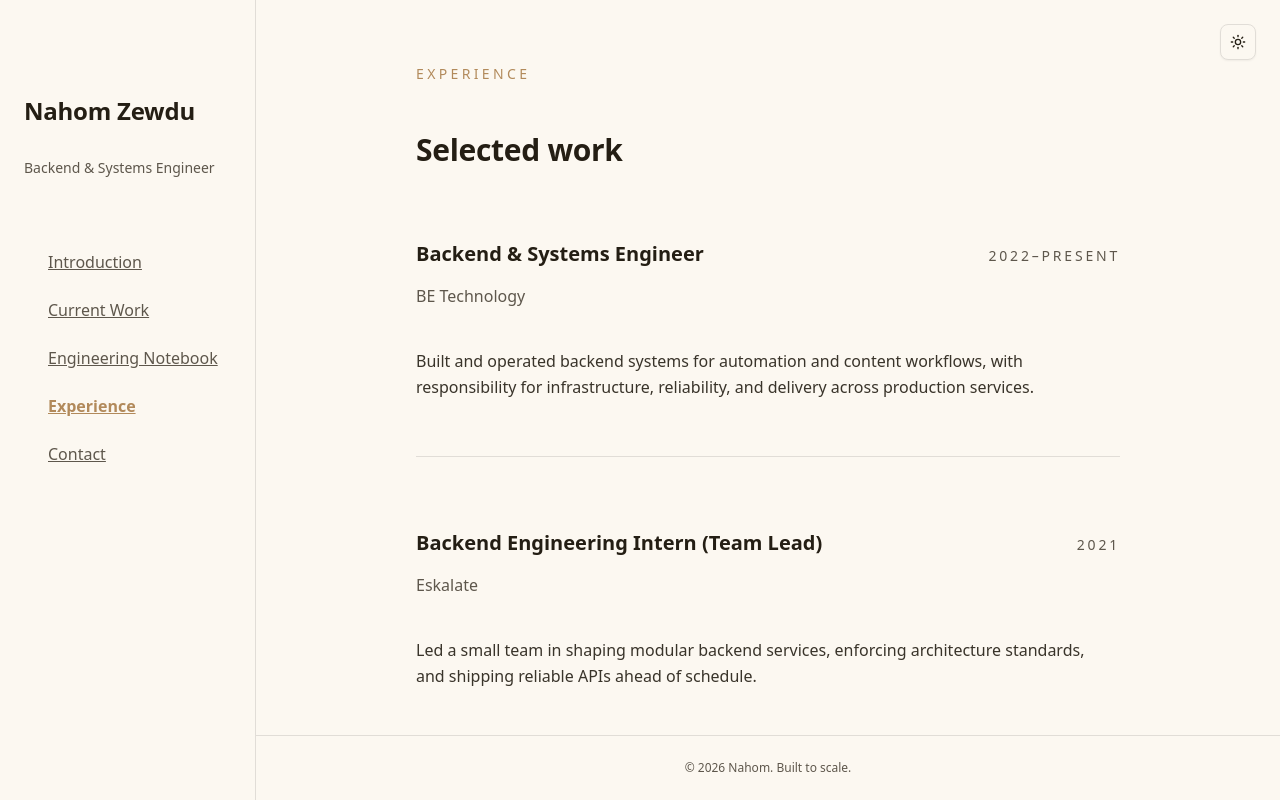
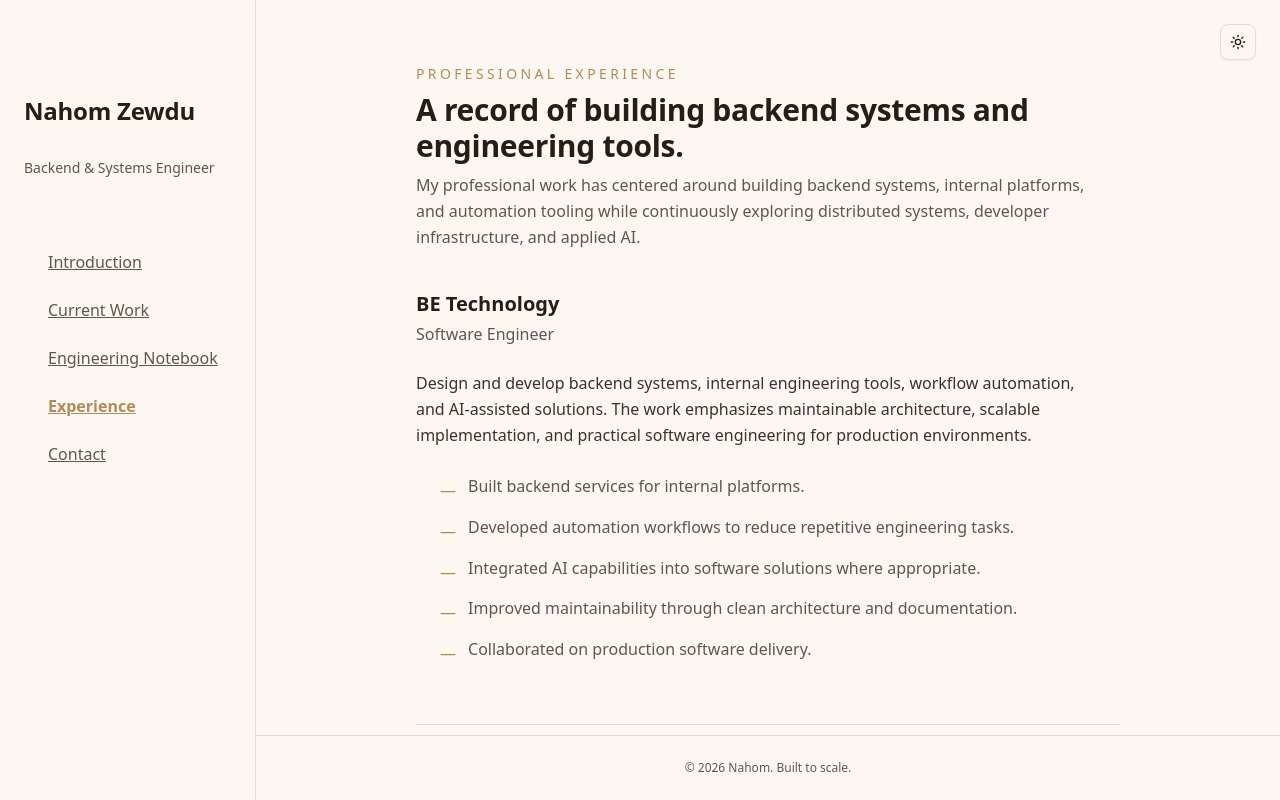
Before and after one commit to nahom-zewdu/my-portfolio, a Next.js app: page /experience in a window 1280 px wide. Built offline with nearby package versions, Linux system fonts and the light colour scheme.

Commit message:
refactor: enhance ExperienceSection component by updating role titles, summaries, and contributions for clarity and consistency

```diff
--- a/src/components/ExperienceSection.tsx
+++ b/src/components/ExperienceSection.tsx
@@ -1,24 +1,42 @@
 const experiences = [
   {
-    title: "Backend & Systems Engineer",
     company: "BE Technology",
-    period: "2022–Present",
+    role: "Software Engineer",
     summary:
-      "Built and operated backend systems for automation and content workflows, with responsibility for infrastructure, reliability, and delivery across production services.",
+      "Design and develop backend systems, internal engineering tools, workflow automation, and AI-assisted solutions. The work emphasizes maintainable architecture, scalable implementation, and practical software engineering for production environments.",
+    contributions: [
+      "Built backend services for internal platforms.",
+      "Developed automation workflows to reduce repetitive engineering tasks.",
+      "Integrated AI capabilities into software solutions where appropriate.",
+      "Improved maintainability through clean architecture and documentation.",
+      "Collaborated on production software delivery.",
+    ],
   },
   {
-    title: "Backend Engineering Intern (Team Lead)",
     company: "Eskalate",
-    period: "2021",
+    role: "Backend Engineering Intern",
     summary:
-      "Led a small team in shaping modular backend services, enforcing architecture standards, and shipping reliable APIs ahead of schedule.",
+      "Worked on backend development for a knowledge management platform, contributing to API development, authentication, data management, and AI-powered knowledge retrieval features while collaborating within an engineering team.",
+    contributions: [
+      "Contributed to backend feature development.",
+      "Worked with authentication and authorization systems.",
+      "Participated in designing scalable backend architecture.",
+      "Integrated AI-assisted knowledge management functionality.",
+      "Collaborated using modern engineering workflows.",
+    ],
   },
   {
-    title: "Software Engineering Trainee",
     company: "A2SV",
-    period: "2020",
+    role: "Software Engineering Trainee",
     summary:
-      "Developed core systems fundamentals through intensive backend training, problem solving, and architectural practice.",
+      "Strengthened algorithmic problem solving, software engineering fundamentals, and collaborative development through intensive technical training and team-based projects.",
+    contributions: [
+      "Practiced advanced data structures and algorithms.",
+      "Solved challenging programming problems consistently.",
+      "Built collaborative software projects.",
+      "Strengthened software design fundamentals.",
+      "Improved code quality and review practices.",
+    ],
   },
 ];
 
@@ -26,21 +44,29 @@ export default function ExperienceSection() {
   return (
     <section id="experience" className="mx-auto max-w-3xl px-4 py-16 sm:px-6 lg:px-8">
       <div className="space-y-2">
-        <p className="text-sm uppercase tracking-[0.24em] text-accent">Experience</p>
-        <h2 className="text-3xl font-semibold tracking-tight text-foreground">Selected work</h2>
+        <p className="text-sm uppercase tracking-[0.24em] text-accent">Professional Experience</p>
+        <h2 className="text-3xl font-semibold tracking-tight text-foreground">A record of building backend systems and engineering tools.</h2>
+        <p className="max-w-2xl text-base leading-relaxed text-muted-foreground">
+          My professional work has centered around building backend systems, internal platforms, and automation tooling while continuously exploring distributed systems, developer infrastructure, and applied AI.
+        </p>
       </div>
 
       <div className="mt-10 space-y-10">
         {experiences.map((exp) => (
-          <article key={exp.company + exp.period} className="border-b border-border pb-8 last:border-b-0 last:pb-0">
-            <div className="flex flex-col gap-2 md:flex-row md:items-baseline md:justify-between">
-              <div>
-                <h3 className="text-xl font-semibold text-foreground">{exp.title}</h3>
-                <p className="text-base text-muted-foreground">{exp.company}</p>
-              </div>
-              <p className="text-sm uppercase tracking-[0.2em] text-muted-foreground">{exp.period}</p>
+          <article key={exp.company} className="border-b border-border pb-8 last:border-b-0 last:pb-0">
+            <div className="space-y-1">
+              <h3 className="text-xl font-semibold text-foreground">{exp.company}</h3>
+              <p className="text-base text-muted-foreground">{exp.role}</p>
             </div>
             <p className="mt-4 max-w-2xl text-base leading-relaxed text-foreground/90">{exp.summary}</p>
+            <ul className="mt-4 space-y-2 text-base leading-relaxed text-muted-foreground">
+              {exp.contributions.map((item) => (
+                <li key={item} className="flex gap-3">
+                  <span className="mt-1 text-accent">—</span>
+                  <span>{item}</span>
+                </li>
+              ))}
+            </ul>
           </article>
         ))}
       </div>
```
